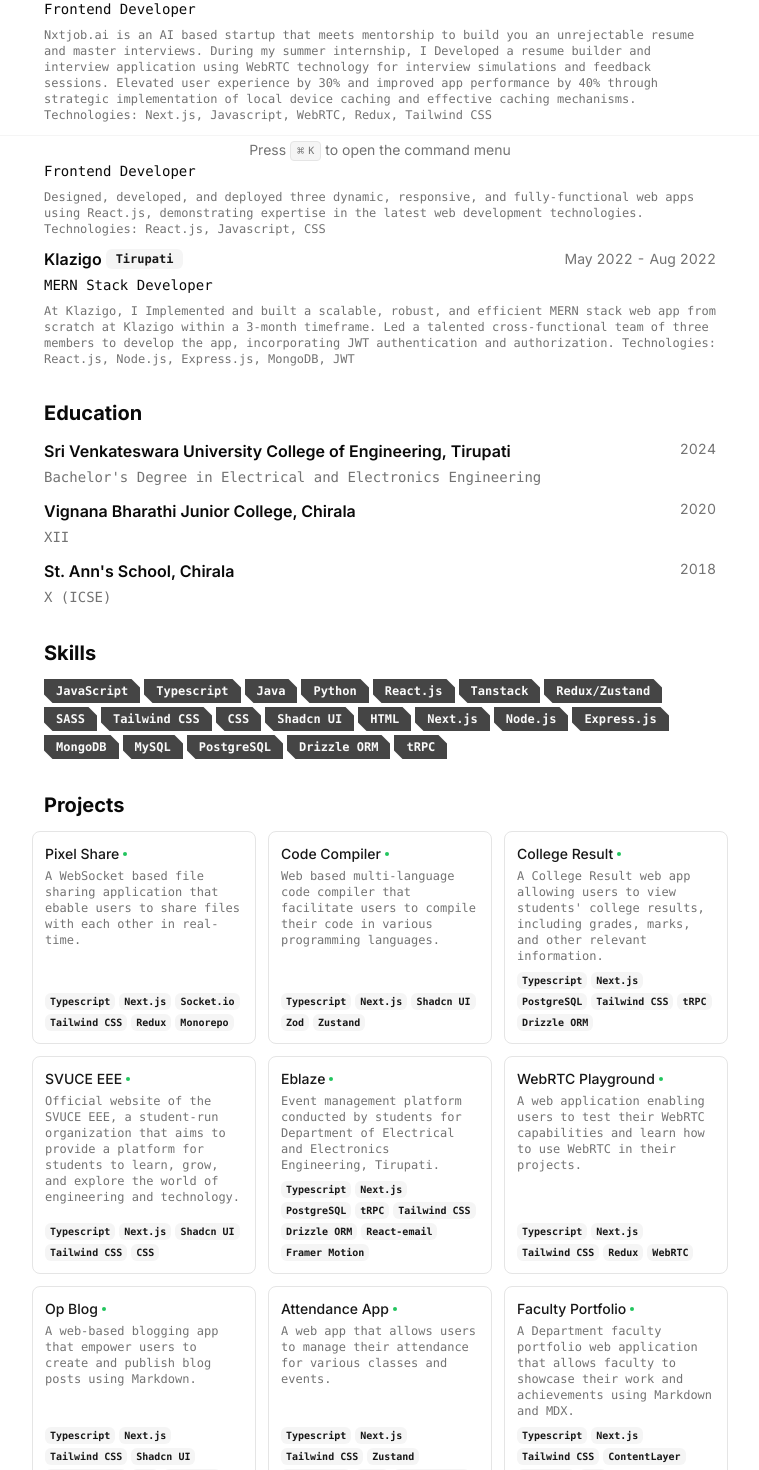
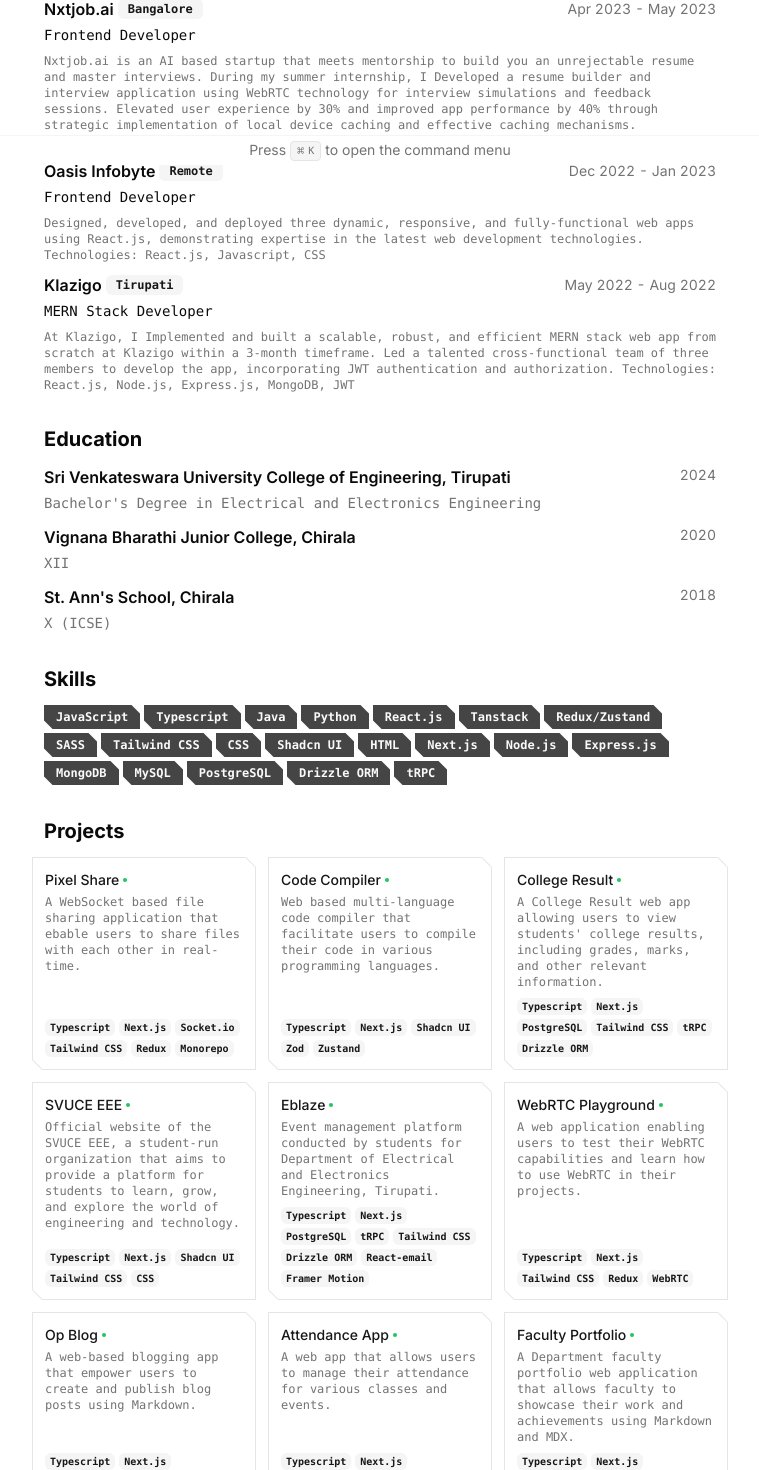
Before and after one commit to imopbuilder/cv, a Next.js app: page / in a window 1280 px wide. Shown: the part 635-2105 px from the top of the page, without its empty margins (260-1019 px from the left). Built offline with nearby package versions, Linux system fonts and the light colour scheme.

Commit message:
styles: remove image from intro and change config files

```diff
--- a/src/components/pages/home/intro.tsx
+++ b/src/components/pages/home/intro.tsx
@@ -1,4 +1,4 @@
-import { Avatar, AvatarFallback, AvatarImage } from '@/components/ui/avatar';
+import { Avatar, AvatarFallback } from '@/components/ui/avatar';
 import { Button } from '@/components/ui/button';
 import { INTRO } from '@/constants/intro';
 import Link from 'next/link';
@@ -35,7 +35,6 @@
         </div>
         <div className='relative w-full md:max-w-44 sm:max-w-32 max-w-28 overflow-hidden'>
           <Avatar className='rounded-none w-full h-auto'>
-            <AvatarImage src={`/resume/${INTRO.profilePic.alt}`} className='aspect-auto' alt={INTRO.profilePic.alt} />
             <AvatarFallback className='aspect-square rounded-none font-semibold font-mono'>RP</AvatarFallback>
           </Avatar>
           {/* <Image
--- a/src/components/pages/home/projects.tsx
+++ b/src/components/pages/home/projects.tsx
@@ -10,8 +10,9 @@
         <div className='-mx-3 grid grid-cols-1 gap-3 print:grid-cols-3 print:gap-2 md:grid-cols-2 lg:grid-cols-3'>
           {PROJECTS.map(({ id, name, description, stack, url }) => {
             return (
-              <div key={id} className='flex flex-col items-start justify-start border rounded-lg p-3'>
-                <div className=''>
+              <div key={id} className='relative overflow-hidden'>
+                <div className='flex flex-col items-start justify-start p-3 border h-full'>
+                  <div>
                     <h3 className='text-base font-semibold'>
                       {url ? (
                         <div className='flex items-center justify-start gap-1'>
@@ -44,6 +45,9 @@
                     </div>
                   </div>
                 </div>
+                <span className='inline-block absolute size-4 -top-2 -right-2 bg-background border rotate-45' />
+                <span className='inline-block absolute size-4 -bottom-2 -left-2 bg-background border rotate-45' />
+              </div>
             );
           })}
         </div>
--- a/src/components/pages/home/resume-command-menu.tsx
+++ b/src/components/pages/home/resume-command-menu.tsx
@@ -28,7 +28,7 @@
       <p className='fixed bottom-0 inset-x-0 border-t border-t-muted bg-background p-1 text-center text-sm text-muted-foreground print:hidden hidden xl:block'>
         Press{' '}
         <kbd className='pointer-events-none inline-flex h-5 select-none items-center gap-1 rounded border bg-muted px-1.5 font-mono text-[10px] font-medium text-muted-foreground opacity-100'>
-          <span className='text-xs'>⌘</span>K
+          <span className='text-xs/[14px]'>⌘</span>K
         </kbd>{' '}
         to open the command menu
       </p>
--- a/src/constants/achievements.ts
+++ b/src/constants/achievements.ts
@@ -24,7 +24,7 @@
     id: 3,
     title: 'Hacktoberfest',
     description: "Contributed to 8 open source projects through GitHub and won the Hacktoberfest '22 and '23",
-    date: '2022 & 2023',
+    date: '2023 & 2022',
   },
   {
     id: 4,
```
Lines whose indentation alone changed are shown as unchanged.
